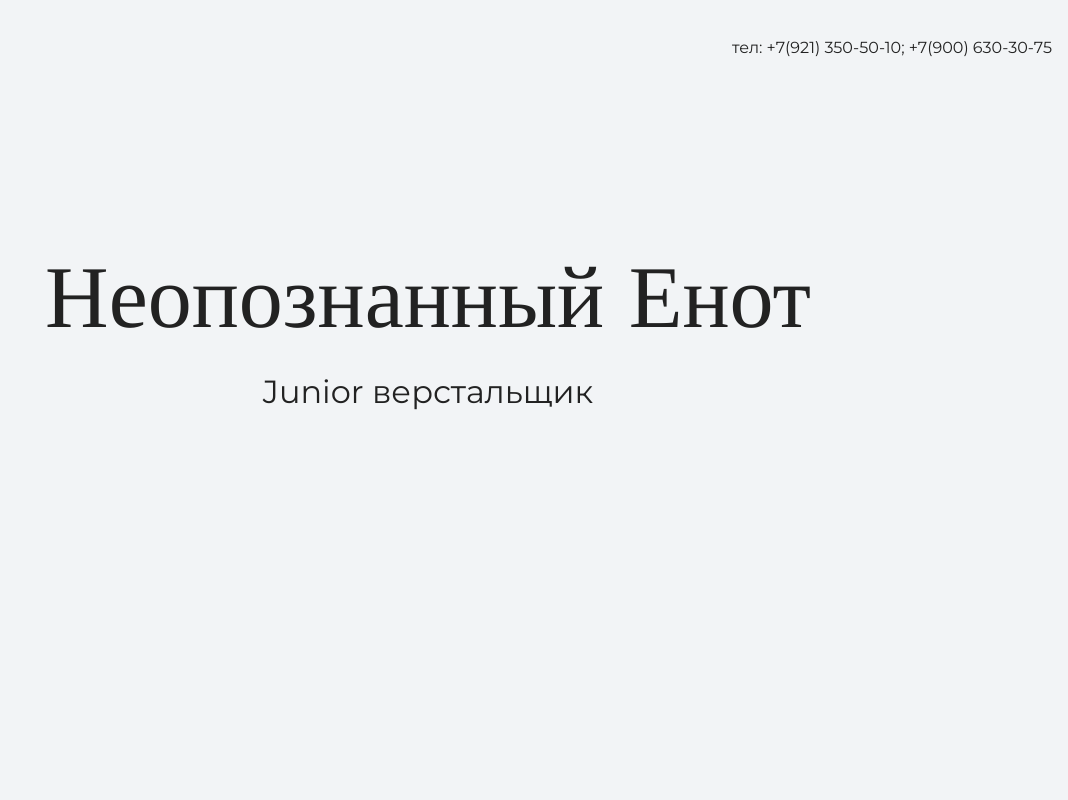
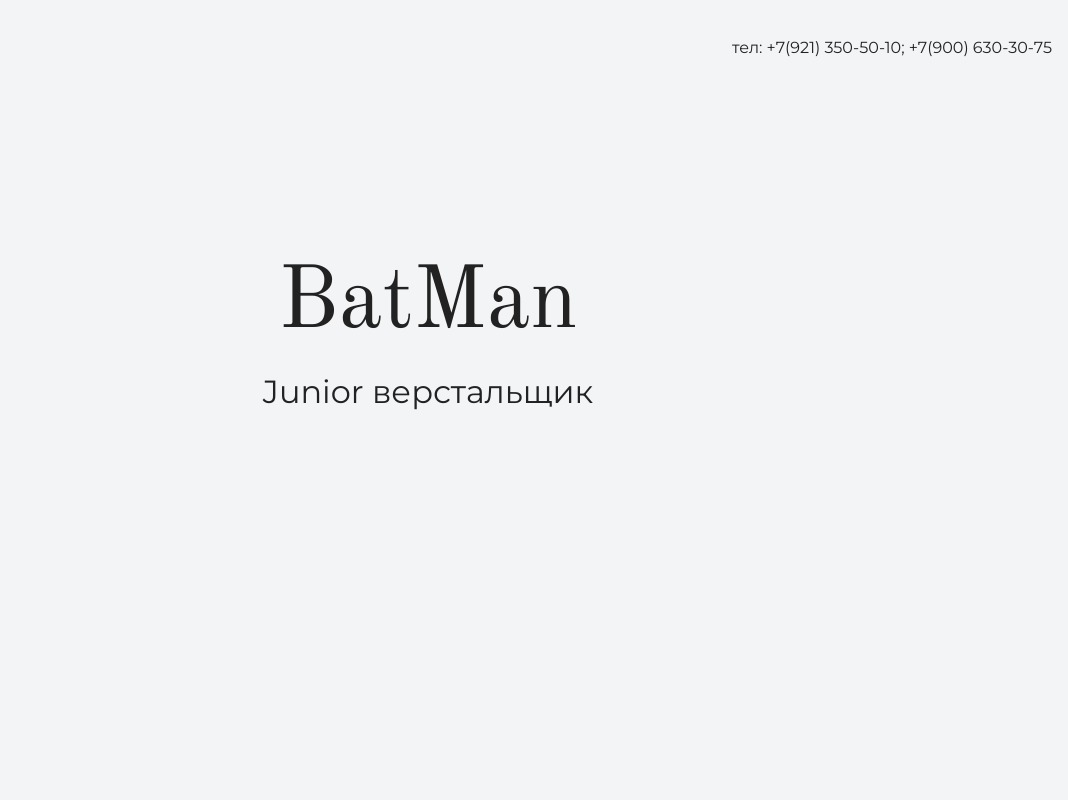
Before and after one commit to Lalazarov1977/Test-academy, a plain HTML site: page index.html in a window 1280 px wide. Shown: the top 800 px of the page, without its empty margins (212-1280 px from the left). Drawn offline with nearby package versions, Linux system fonts and the light colour scheme.

Commit message:
меняем текст на главной странице

```diff
--- a/index.html
+++ b/index.html
@@ -16,7 +16,7 @@
 
     <section class="hero-image">
       <div class="container">
-      <h1 class="heading">Неопознанный Енот</h1>
+      <h1 class="heading">BatMan</h1>
       <p>Junior верстальщик</p>
       </div>
     </section>
```
